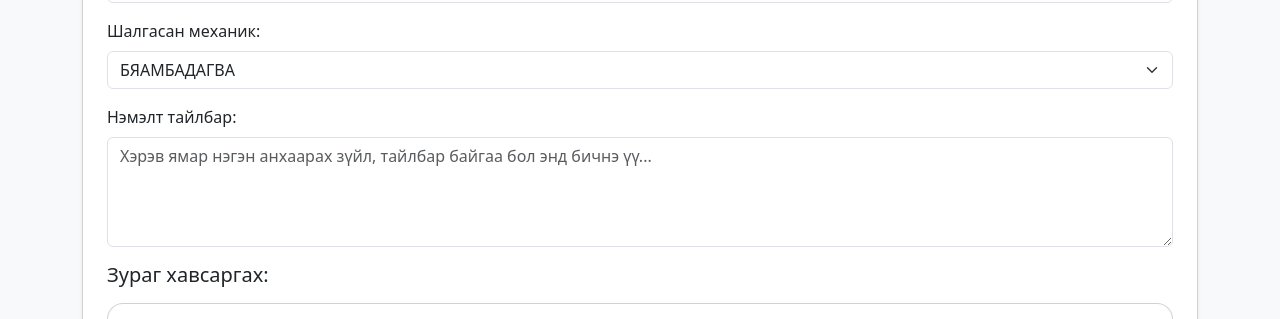
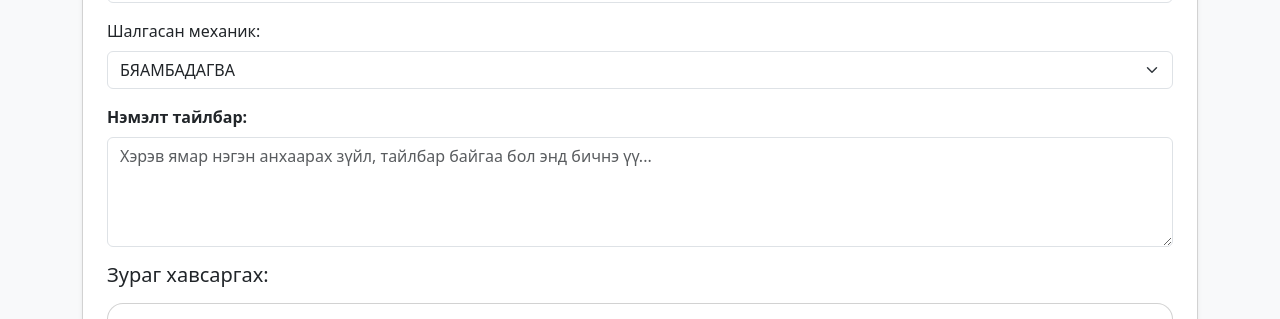
Before and after one commit to Munkhochir69/myproject, a Flask app: page /form/1 in a window 1280 px wide. Shown: the part 406-725 px from the top of the page. Run offline with Flask 3, Linux system fonts and the light colour scheme.

Commit message:
form.html

```diff
--- a/templates/form.html
+++ b/templates/form.html
@@ -95,7 +95,7 @@
             {% endfor %}
           </ol>
           <div class="mb-3">
-            <label for="comment" class="form-label">Нэмэлт тайлбар:</label>
+            <label for="comment" class="form-label fw-bold">Нэмэлт тайлбар:</label>
             <textarea
               class="form-control"
               id="comment"
```
